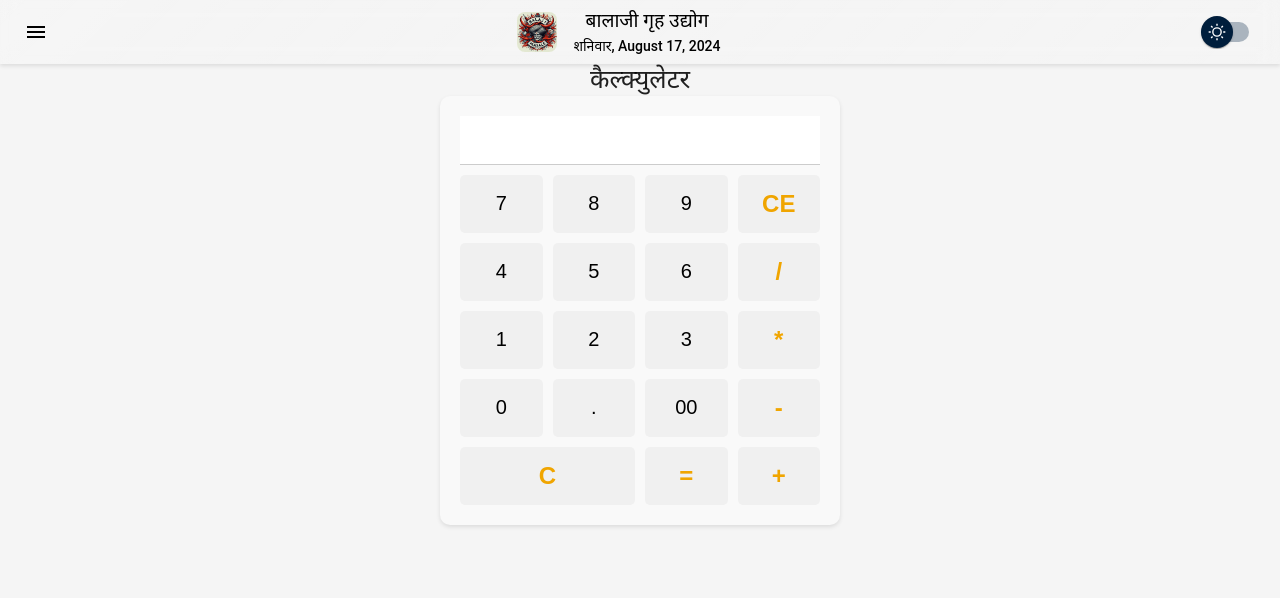
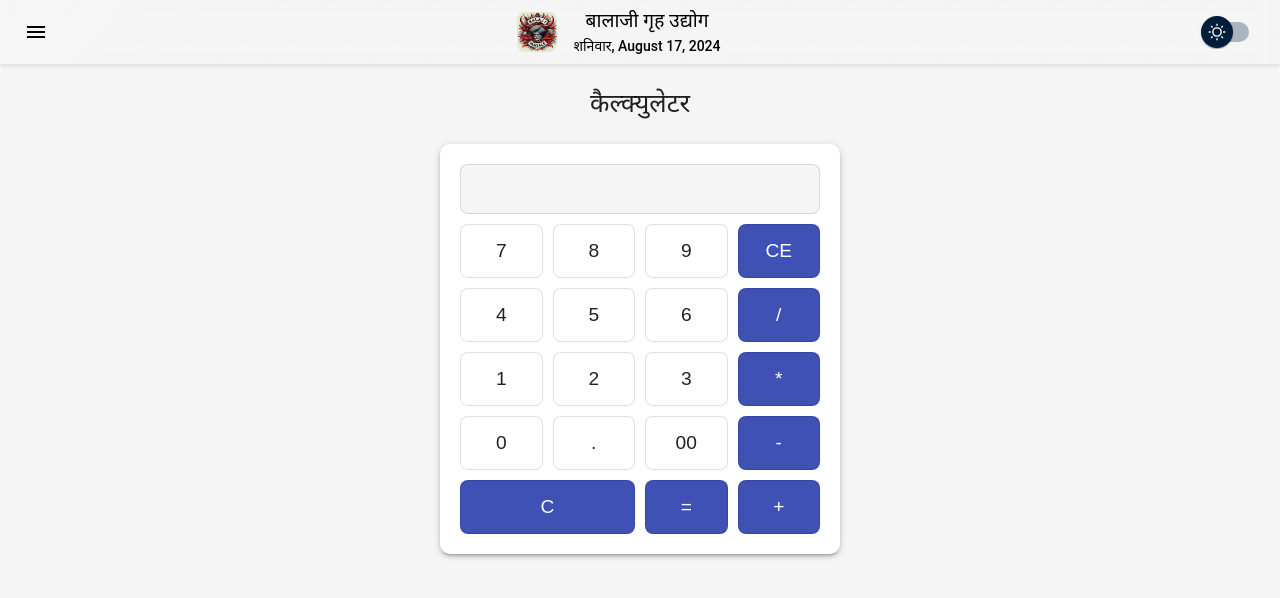
Before and after one commit to bgruhudyog/BGUapp, a Next.js app: page /calculator in a window 1280 px wide. Shown: the top 598 px of the page. Built offline with nearby package versions, Linux system fonts and the light colour scheme.

Commit message:
calculator update

```diff
--- a/src/app/calculator/page.js
+++ b/src/app/calculator/page.js
@@ -1,90 +1,206 @@
-// Calculator.js
+// // Calculator.js
+// "use client";
+
+// import { Container, Typography } from "@mui/material";
+// import "../../styles/globals.css";
+// import React, { useState } from "react";
+
+// export default function Calculator() {
+//   const [result, setResult] = useState("");
+
+//   const handleClick = (value) => {
+//     if (value === "=") {
+//       try {
+//         setResult(eval(result) || "");
+//       } catch (error) {
+//         setResult("Error");
+//       }
+//     } else if (value === "C") {
+//       setResult("");
+//     } else if (value === "CE") {
+//       setResult(result.slice(0, -1));
+//     } else {
+//       setResult(result + value);
+//     }
+//   };
+//   return (
+//     <Container sx={{ mt: 2 }}>
+//       <Typography
+//         variant="h4"
+//         sx={{ textAlign: "center" }}
+
+//       >
+//         कैल्क्युलेटर
+//       </Typography>
+
+//       {/* Add your calculator component here */}
+//       <div className="calculator">
+//         <input
+//           type="text"
+//           className="form-control mb-3"
+//           value={result}
+//           readOnly
+//         />
+//         <div className="buttons">
+//           <button onClick={() => handleClick("7")}>7</button>
+//           <button onClick={() => handleClick("8")}>8</button>
+//           <button onClick={() => handleClick("9")}>9</button>
+//           <button className="operator" onClick={() => handleClick("CE")}>
+//             CE
+//           </button>
+
+//           <button onClick={() => handleClick("4")}>4</button>
+//           <button onClick={() => handleClick("5")}>5</button>
+//           <button onClick={() => handleClick("6")}>6</button>
+//           <button className="operator" onClick={() => handleClick("/")}>
+//             /
+//           </button>
+
+//           <button onClick={() => handleClick("1")}>1</button>
+//           <button onClick={() => handleClick("2")}>2</button>
+//           <button onClick={() => handleClick("3")}>3</button>
+//           <button className="operator" onClick={() => handleClick("*")}>
+//             *
+//           </button>
+
+//           <button onClick={() => handleClick("0")}>0</button>
+//           <button onClick={() => handleClick(".")}>.</button>
+//           <button onClick={() => handleClick("00")}>00</button>
+
+//           <button className="operator" onClick={() => handleClick("-")}>
+//             -
+//           </button>
+//           <button
+//             className="operator wide"
+//             id="clear"
+//             onClick={() => handleClick("C")}
+//           >
+//             C
+//           </button>
+
+//           <button className="operator" onClick={() => handleClick("=")}>
+//             =
+//           </button>
+
+//           <button className="operator" onClick={() => handleClick("+")}>
+//             +
+//           </button>
+//         </div>
+//       </div>
+//     </Container>
+//   );
+// }
+
+
 "use client";
 
-import { Container, Typography } from "@mui/material";
+import { Container, Typography, useTheme } from "@mui/material";
 import "../../styles/globals.css";
 import React, { useState } from "react";
 
 export default function Calculator() {
   const [result, setResult] = useState("");
+  const theme = useTheme();
 
   const handleClick = (value) => {
     if (value === "=") {
       try {
-        setResult(eval(result) || "");
+        // Convert the result to string before storing
+        const evaluatedResult = eval(result);
+        setResult(String(evaluatedResult || ""));
       } catch (error) {
         setResult("Error");
       }
     } else if (value === "C") {
       setResult("");
     } else if (value === "CE") {
-      setResult(result.slice(0, -1));
+      // Ensure we're working with a string before using slice
+      setResult(String(result).slice(0, -1));
     } else {
-      setResult(result + value);
+      // Convert to string when concatenating
+      setResult(String(result) + value);
     }
   };
+
   return (
     <Container sx={{ mt: 2 }}>
-      <Typography
-        variant="h4"
-        sx={{ textAlign: "center" }}
-
-      >
+      <Typography variant="h4" sx={{ textAlign: "center" , pt: 3 , mb:3}}>
         कैल्क्युलेटर
       </Typography>
 
-      {/* Add your calculator component here */}
-      <div className="calculator">
+      {/* Calculator Component */}
+      <div
+        className="calculator"
+        style={{
+          backgroundColor: theme.palette.background.paper,
+          padding: "20px",
+          borderRadius: "10px",
+          boxShadow: theme.shadows[3],
+        }}
+      >
         <input
           type="text"
           className="form-control mb-3"
           value={result}
           readOnly
+          style={{
+            backgroundColor: theme.palette.background.default,
+            color: theme.palette.text.primary,
+            border: `1px solid ${theme.palette.divider}`,
+            borderRadius: "8px",
+            padding: "10px",
+            width: "100%",
+            textAlign: "right",
+            fontSize: "1.5rem",
+          }}
         />
-        <div className="buttons">
-          <button onClick={() => handleClick("7")}>7</button>
-          <button onClick={() => handleClick("8")}>8</button>
-          <button onClick={() => handleClick("9")}>9</button>
-          <button className="operator" onClick={() => handleClick("CE")}>
-            CE
-          </button>
-
-          <button onClick={() => handleClick("4")}>4</button>
-          <button onClick={() => handleClick("5")}>5</button>
-          <button onClick={() => handleClick("6")}>6</button>
-          <button className="operator" onClick={() => handleClick("/")}>
-            /
-          </button>
-
-          <button onClick={() => handleClick("1")}>1</button>
-          <button onClick={() => handleClick("2")}>2</button>
-          <button onClick={() => handleClick("3")}>3</button>
-          <button className="operator" onClick={() => handleClick("*")}>
-            *
-          </button>
-
-          <button onClick={() => handleClick("0")}>0</button>
-          <button onClick={() => handleClick(".")}>.</button>
-          <button onClick={() => handleClick("00")}>00</button>
-
-          <button className="operator" onClick={() => handleClick("-")}>
-            -
-          </button>
-          <button
-            className="operator wide"
-            id="clear"
-            onClick={() => handleClick("C")}
-          >
-            C
-          </button>
-
-          <button className="operator" onClick={() => handleClick("=")}>
-            =
-          </button>
-
-          <button className="operator" onClick={() => handleClick("+")}>
-            +
-          </button>
+        <div
+          className="buttons"
+          style={{
+            display: "grid",
+            gridTemplateColumns: "repeat(4, 1fr)",
+            gap: "10px"
+          }}
+        >
+          {[
+            "7", "8", "9", "CE",
+            "4", "5", "6", "/",
+            "1", "2", "3", "*",
+            "0", ".", "00", "-",
+            "C", "=", "+", ""
+          ].map((value, index) => (
+            value && (
+              <button
+                key={value}
+                onClick={() => handleClick(value)}
+                style={{
+                  backgroundColor:
+                    value === "C" || value === "CE" || value === "=" || value === "/" || value === "*" || value === "-" || value === "+"
+                      ? theme.palette.primary.main
+                      : theme.palette.background.paper,
+                  color:
+                    value === "C" || value === "CE" || value === "=" || value === "/" || value === "*" || value === "-" || value === "+"
+                      ? theme.palette.primary.contrastText
+                      : theme.palette.text.primary,
+                  border: `1px solid ${theme.palette.divider}`,
+                  borderRadius: "8px",
+                  padding: "15px",
+                  fontSize: "1.2rem",
+                  cursor: "pointer",
+                  transition: "background-color 0.3s",
+                  gridColumn: value === "C" ? "span 2" : "span 1",
+                  "&:hover": {
+                    backgroundColor:
+                      value === "C" || value === "CE" || value === "=" || value === "/" || value === "*" || value === "-" || value === "+"
+                        ? theme.palette.primary.dark
+                        : theme.palette.action.hover,
+                  },
+                }}
+              >
+                {value}
+              </button>
+            )
+          ))}
         </div>
       </div>
     </Container>
--- a/src/styles/globals.css
+++ b/src/styles/globals.css
@@ -137,3 +137,19 @@ h2 {
   align-items: center;
   height: 100%; /* Adjust as needed */
 }
+
+.calculator {
+  max-width: 400px;
+  margin: 0 auto;
+  padding: 20px;
+}
+
+.form-control {
+  width: 100%;
+  padding: 15px;
+  margin-bottom: 20px;
+  font-size: 1.5rem;
+  text-align: right;
+  border-radius: 4px;
+  outline: none;
+}
```
Also changed, not shown: 2 other files (tests, documents, lock files or other folders).
